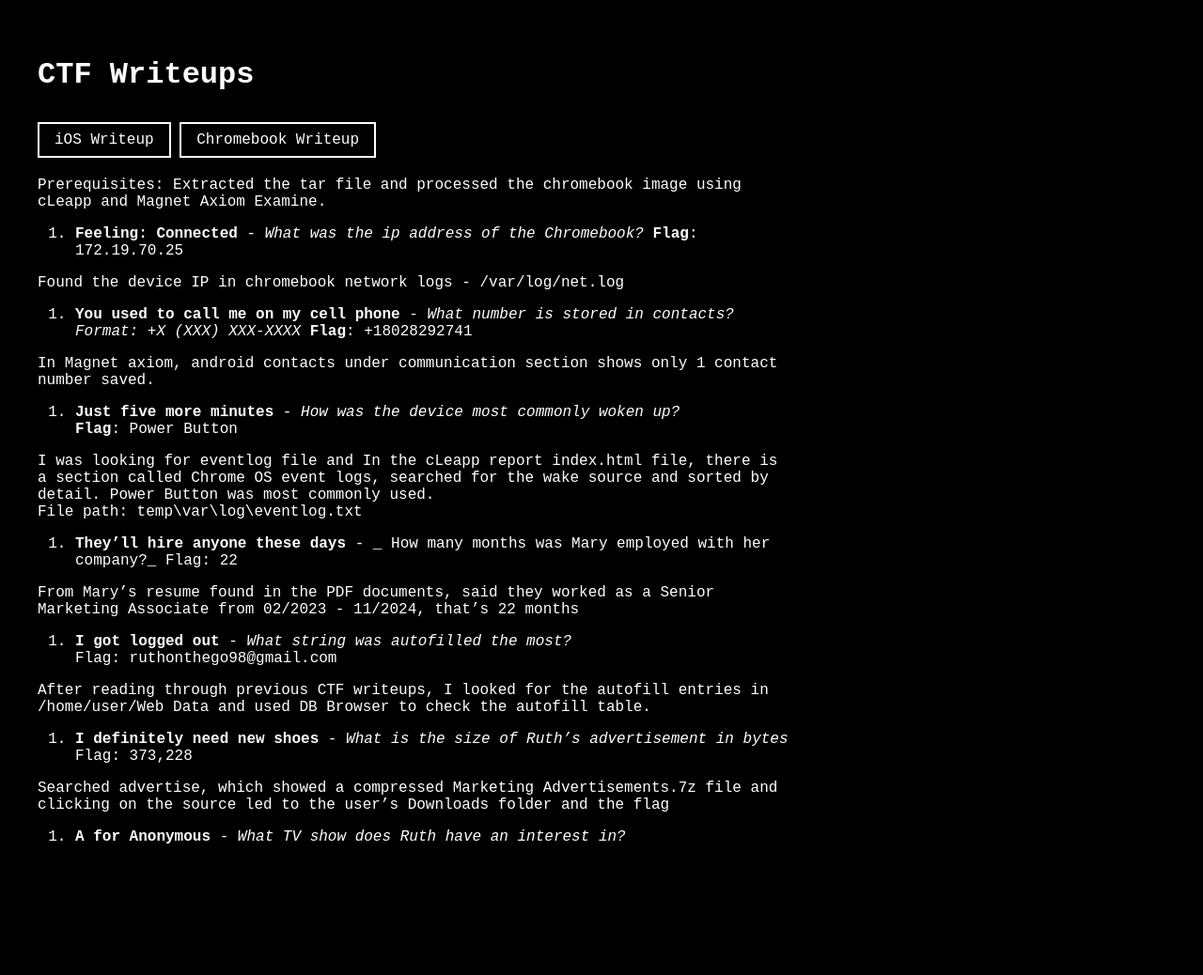
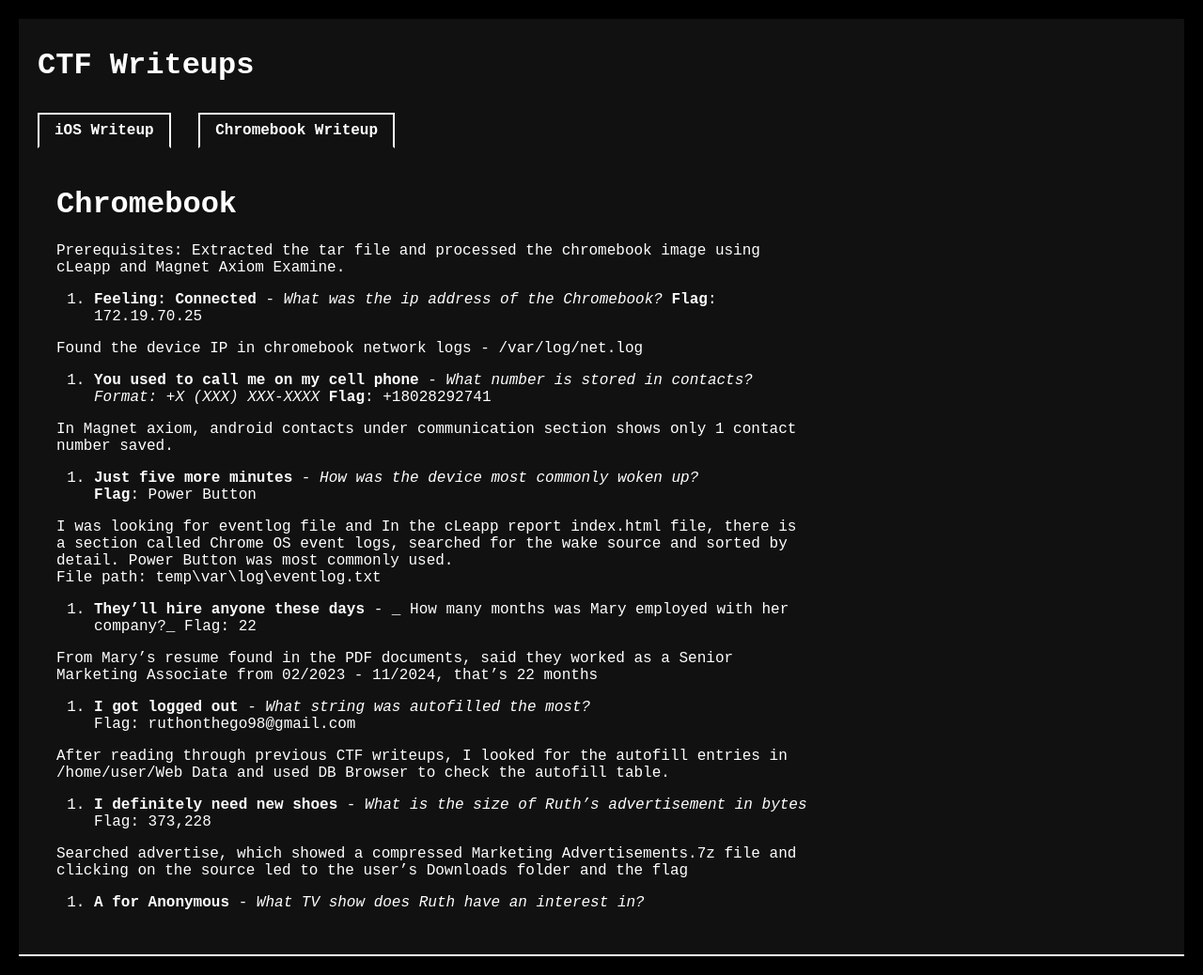
Before and after one commit to amulya-shanbhag/CTF-Writeup-2025, a Jekyll site: the page built from _mypages/chromebook.md, in a window 1280 px wide. Shown: the whole page at 94% size. Built offline with Jekyll 4.4.1, drawn with Linux system fonts in a browser that asks for light colours; before the commit the page ends 956 px from its top, so only the background shows below that.

Commit message:
Update default.html

```diff
--- a/_layouts/default.html
+++ b/_layouts/default.html
@@ -57,7 +57,7 @@
 </head>
     <body>
 
-    <div class="container">
+    <div class="navbar">
         <h1>CTF Writeups</h1>
 
         <div class="links">
@@ -65,6 +65,8 @@
             <a href="/CTF-Writeup-2025/mypages/chromebook/">Chromebook Writeup</a>
         </div>
 
+        <div class="container">
+        <h1>{{ page.title }}</h1>
         <div class="content">
             {{ content }}
         </div>
```
